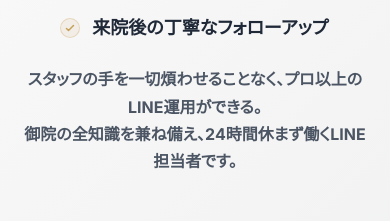
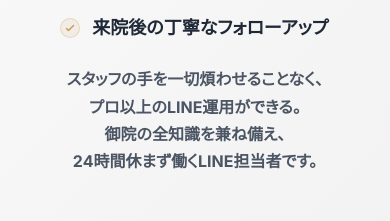
Before and after one commit to mikamishunpei/quicka-sdr-lp, a React (Vite) app: page / in a window 390 px wide. Shown: the part 389-610 px from the top of the page. Built offline with nearby package versions, Linux system fonts and the light colour scheme.

Commit message:
Add mobile-specific line breaks to hero description text

```diff
--- a/src/components/clinic/ClinicHero.tsx
+++ b/src/components/clinic/ClinicHero.tsx
@@ -38,8 +38,8 @@ export function ClinicHero() {
             ))}
           </ul>
           <p className="text-base md:text-[1.05rem] text-gray-600 leading-relaxed font-bold text-center lg:text-left">
-            スタッフの手を一切煩わせることなく、プロ以上のLINE運用ができる。<br />
-            御院の全知識を兼ね備え、24時間休まず働くLINE担当者です。
+            スタッフの手を一切煩わせることなく、<br className="md:hidden" />プロ以上のLINE運用ができる。<br />
+            御院の全知識を兼ね備え、<br className="md:hidden" />24時間休まず働くLINE担当者です。
           </p>
         </div>
 
```
